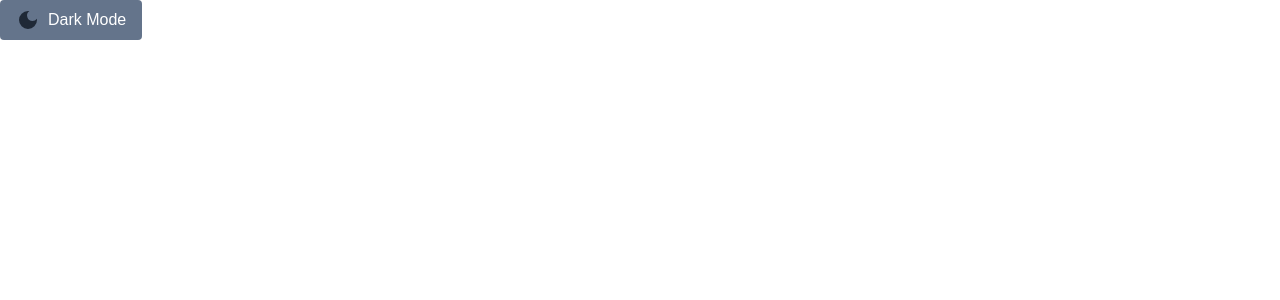
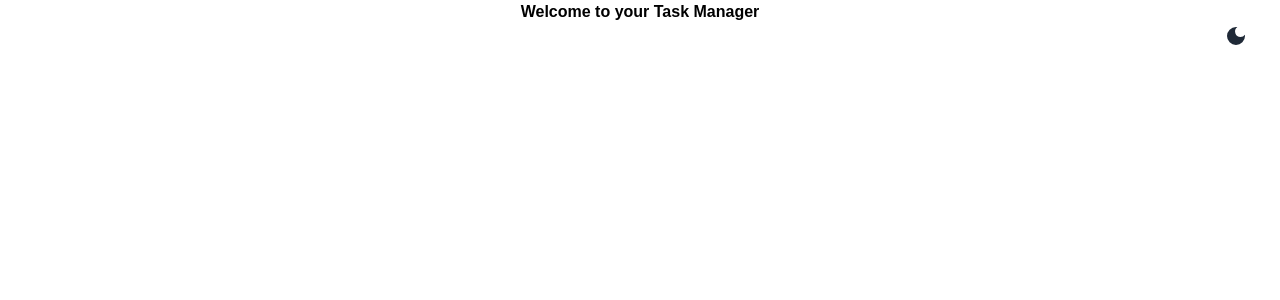
Before and after one commit to Jennnnnie/joc-task-manager, a Next.js app: page / in a window 1280 px wide. Shown: the top 300 px of the page. Built offline with nearby package versions, Linux system fonts and the light colour scheme; a web font is replaced by a local one.

Commit message:
Added FoldersContext and FoldersReducers for shared memory

```diff
--- a/app/layout.tsx
+++ b/app/layout.tsx
@@ -1,5 +1,8 @@
-import './globals.css';
+import './styles/globals.css';
+import Head from 'next/head';
+
 import { DarkModeProvider } from './utils/DarkModeContext';
+import { FoldersProvider } from './utils/FoldersContext';
 
 export default function RootLayout({
   children,
@@ -8,9 +11,17 @@ export default function RootLayout({
 }) {
   return (
     <DarkModeProvider>
-      <html lang='en'>
-        <body>{children}</body>
-      </html>
+      <FoldersProvider>
+        <html lang='en'>
+          <body>
+            <Head>
+              <title>Welcome to your Task Manager</title>
+              <meta name='description' content='Generated by create next app' />
+            </Head>
+            {children}
+          </body>
+        </html>
+      </FoldersProvider>
     </DarkModeProvider>
   );
 }
--- a/app/page.tsx
+++ b/app/page.tsx
@@ -8,17 +8,20 @@ export default function Home() {
 
   return (
     <div className='top-container'>
+      <div className='text-center mx-auto'>
+        <h1 className='text-3x1 font-bold'>Welcome to your Task Manager</h1>
+      </div>
       <div className={darkMode ? 'dark' : ''}>
         <button
           onClick={() => setDarkMode(!darkMode)}
-          className='px-4 py-2 bg-slate-500 text-white rounded flex items-center gap-2'
+          className='absolute top-4 right-4 px-4 py-2 text-white rounded flex items-center gap-2 transition duration-200 ease-in-out'
         >
           {darkMode ? (
             <MdLightMode size={24} className='text-yellow-400' />
           ) : (
             <MdDarkMode size={24} className='text-gray-800' />
           )}
-          <span>{darkMode ? 'Light Mode' : 'Dark Mode'}</span>
+          {/* <span>{darkMode ? 'Light Mode' : 'Dark Mode'}</span> */}
         </button>
       </div>
     </div>
--- a/app/globals.css
+++ b/app/styles/globals.css
@@ -18,6 +18,12 @@
 body {
   font-family: 'Sour Gummy', sans-serif;
   height: 100vh;
+  transition: background-color 200ms ease, color 200ms ease;
+}
+
+.top-container {
+  transition: background-color 200ms ease, color 200ms ease,
+    border-color 200ms ease;
 }
 
 html.dark body {
--- /dev/null
+++ b/app/utils/FoldersContext.tsx
@@ -0,0 +1,50 @@
+'use client';
+
+import React, {
+  createContext,
+  ReactNode,
+  useReducer,
+  useEffect,
+  useContext,
+} from 'react';
+
+const FoldersReducer = (state: any, action: any) => {
+  switch (action.type) {
+    case 'setFolders': {
+      return action.payload;
+    }
+    default:
+      return state;
+  }
+};
+
+const FoldersContext = createContext<any>(null);
+
+export const FoldersProvider = ({ children }: { children: ReactNode }) => {
+  const [state, dispatch] = useReducer(FoldersReducer, {});
+
+  useEffect(() => {
+    const storedData = JSON.parse(localStorage.getItem('folders') || '{}');
+    if (Object.keys(storedData).length > 0)
+      dispatch({ type: 'setFolders', payload: storedData });
+    console.log('localStorage: get');
+  }, []);
+
+  useEffect(() => {
+    if (JSON.stringify(state) === '{}') return;
+    localStorage.setItem('folders', JSON.stringify(state));
+    console.log('localStorage: set');
+  }, [state]);
+
+  return (
+    <FoldersContext.Provider value={[state, dispatch]}>
+      {children}
+    </FoldersContext.Provider>
+  );
+};
+
+export const useFolders = () => {
+  const context = useContext(FoldersContext);
+  if (!context) throw new Error('useFolders must be used within a Provider!');
+  else return context; // Return state and dispatch
+};
--- /dev/null
+++ b/app/utils/FoldersReducer.tsx
@@ -0,0 +1,7 @@
+export const FoldersReducer = (state: any, action: any) => {
+  switch (action.type) {
+    case 'setFolders': {
+      return action.payload;
+    }
+  }
+};
```
